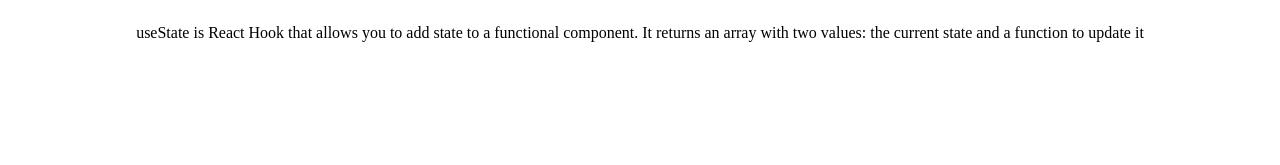
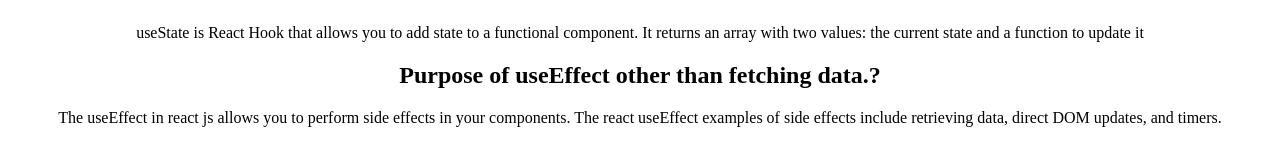
Before and after one commit to firoj10/a8-knowledge-cafe, a React (Vite) app: page / in a window 1280 px wide. Shown: the part 3377-3542 px from the top of the page. Before the commit the page ends 3475 px from the top, so only its background shows below. Built offline with nearby package versions, Linux system fonts and the light colour scheme.

Commit message:
purpose of useEffec question added

```diff
--- a/src/components/QAnswer/QAnswer.jsx
+++ b/src/components/QAnswer/QAnswer.jsx
@@ -12,6 +12,10 @@ const QAnswer = () => {
                 <h2>How does useState work?</h2>
                 <p>useState is React Hook that allows you to add state to a functional component. It returns an array with two values: the current state and a function to update it</p>
             </div>
+            <div>
+                <h2>Purpose of useEffect other than fetching data.?</h2>
+                <p>The useEffect in react js allows you to perform side effects in your components. The react useEffect examples of side effects include retrieving data, direct DOM updates, and timers.</p>
+            </div>
 
         </div>
     );
```
